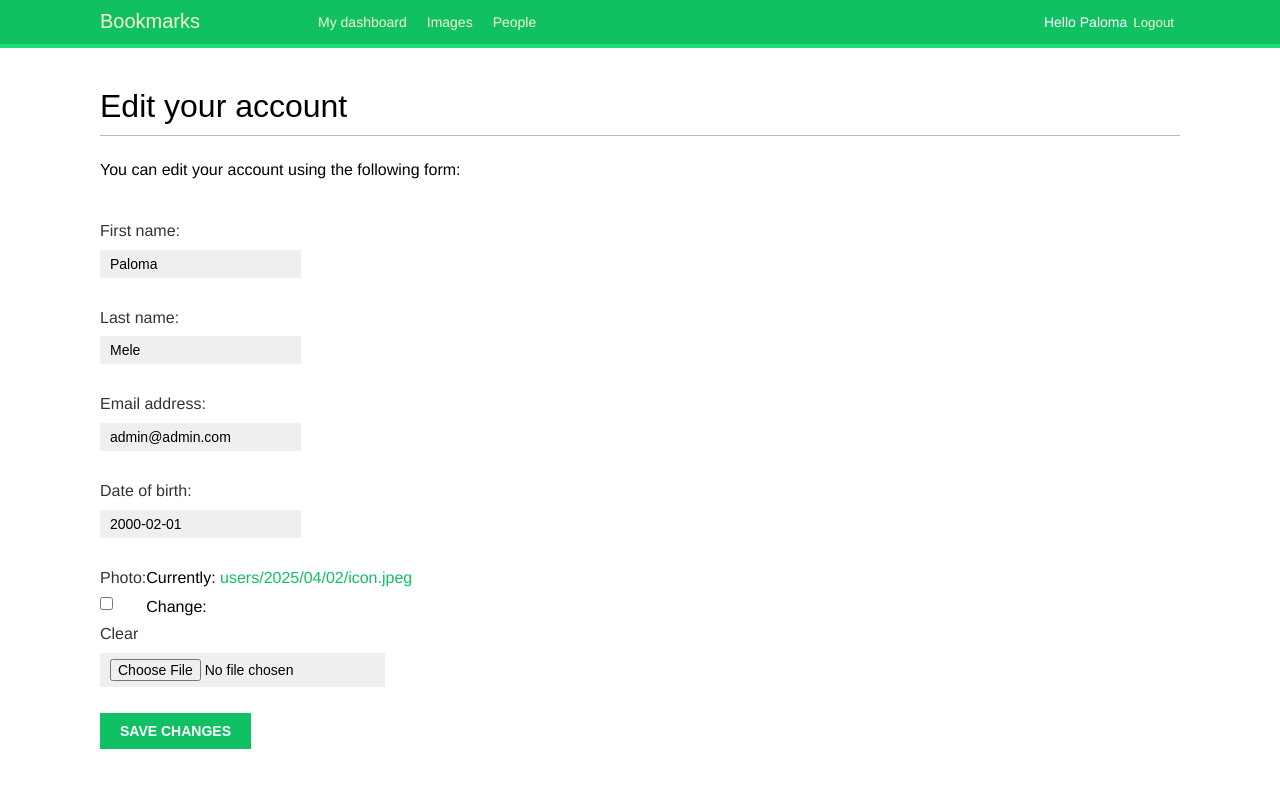
After one commit to mfonPeeter/django_social_website, a Django app: page /account/edit/ in a window 1280 px wide. The commit adds this page. Run offline with Django 5.2, Linux system fonts and the light colour scheme; a user stored in the database is signed in; data comes from the database, SQL or seed files in the repository; both versions use the stored data as it was after the commit; some web fonts are replaced.

Commit message:
add view for editing user and profile

```diff
--- a/account/forms.py
+++ b/account/forms.py
@@ -22,3 +22,15 @@ class UserRegistrationForm(forms.ModelForm):
         if cd['password'] != cd['password2']:
             raise forms.ValidationError("Passwords don't match.")
         return cd['password2']
+
+
+class UserEditForm(forms.ModelForm):
+    class Meta:
+        model = get_user_model()
+        fields = ['first_name', 'last_name', 'email']
+
+
+class ProfileEditForm(forms.ModelForm):
+    class Meta:
+        model = Profile
+        fields = ['date_of_birth', 'photo']
--- a/account/templates/account/dashboard.html
+++ b/account/templates/account/dashboard.html
@@ -2,5 +2,5 @@
 {% block title %}Dashboard{% endblock %}
 {% block content %}
     <h1>Dashboard</h1>
-    <p>Welcome to your dashboard.</p>
+    <p>Welcome to your dashboard. You can <a href="{% url 'edit' %}">edit your profile</a> or <a href="{% url 'password_change' %}">change your password</a>.</p>
 {% endblock %}
--- /dev/null
+++ b/account/templates/account/edit.html
@@ -0,0 +1,12 @@
+{% extends "base.html" %}
+{% block title %}Edit your account{% endblock %}
+{% block content %}
+    <h1>Edit your account</h1>
+    <p>You can edit your account using the following form:</p>
+    <form method="post" enctype="multipart/form-data">
+        {{ user_form.as_p }}
+        {{ profile_form.as_p }}
+        {% csrf_token %}
+        <p><input type="submit" value="Save changes"></p>
+    </form>
+{% endblock %}
--- a/account/urls.py
+++ b/account/urls.py
@@ -22,4 +22,5 @@ urlpatterns = [
     path('', include('django.contrib.auth.urls')),
     path('', views.dashboard, name='dashboard'),
     path('register/', views.register, name='register'),
+    path('edit/', views.edit, name='edit'),
 ]
--- a/account/views.py
+++ b/account/views.py
@@ -2,7 +2,8 @@ from django.contrib.auth import authenticate, login
 from django.contrib.auth.decorators import login_required
 from django.http import HttpResponse
 from django.shortcuts import render
-from .forms import LoginForm, UserRegistrationForm
+from .forms import LoginForm, UserRegistrationForm, UserEditForm, ProfileEditForm
+from .models import Profile
 
 
 def user_login(request):
@@ -50,6 +51,9 @@ def register(request):
             # Save the User object
             new_user.save()
 
+            # Create the user profile
+            Profile.objects.create(user=new_user)
+
         return render(
             request,
             'account/register_done.html',
@@ -62,3 +66,30 @@ def register(request):
             'account/register.html',
             {'user_form': user_form}
         )
+
+
+@login_required
+def edit(request):
+    if request.method == 'POST':
+        user_form = UserEditForm(instance=request.user, data=request.POST)
+        profile_form = ProfileEditForm(
+            instance=request.user.profile,
+            data=request.POST,
+            files=request.FILES
+        )
+
+        if user_form.is_valid() and profile_form.is_valid():
+            user_form.save()
+            profile_form.save()
+    else:
+        user_form = UserEditForm(instance=request.user)
+        profile_form = ProfileEditForm(instance=request.user.profile)
+
+    return render(
+        request,
+        'account/edit.html',
+        {
+            'user_form': user_form,
+            'profile_form': profile_form
+        }
+    )
```
Also changed, not shown: db.sqlite3.
